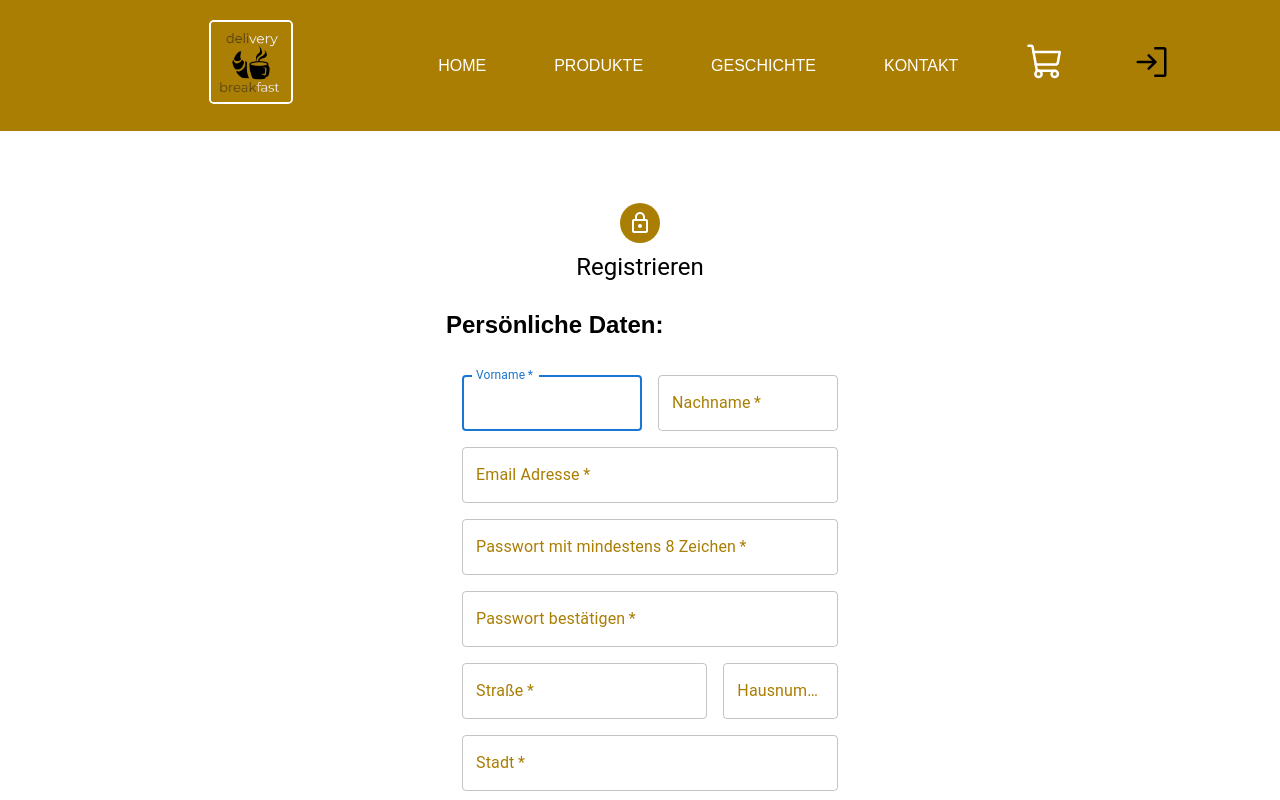
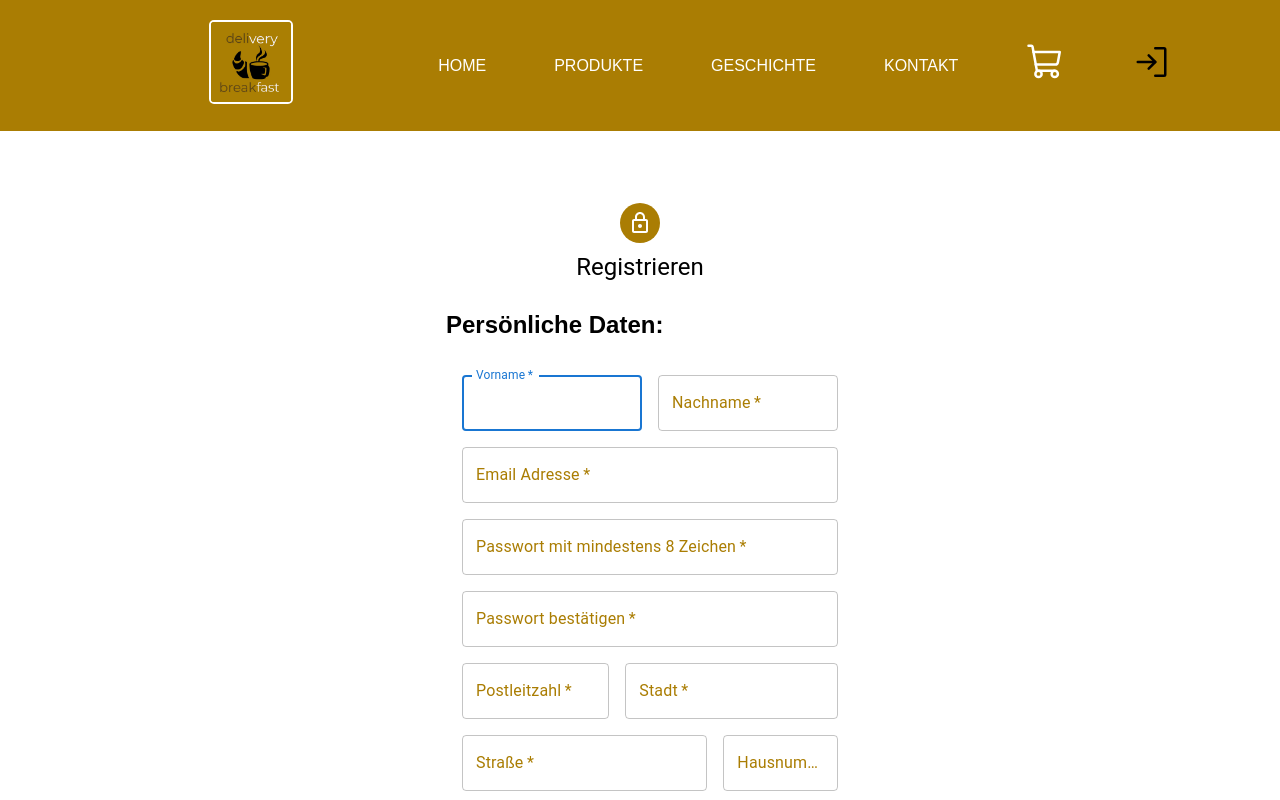
Before and after one commit to 2204Simon/Website-dynamisch, a React (Create React App) app in the folder my-app/: page /SignUp in a window 1280 px wide. Shown: the top 800 px of the page. Built offline with nearby package versions, Linux system fonts and the light colour scheme.

Commit message:
PLZ und Reihenfolge

```diff
--- a/my-app/src/pages/logIn/SignUp.tsx
+++ b/my-app/src/pages/logIn/SignUp.tsx
@@ -59,6 +59,7 @@ export default function SignUp() {
       return;
     }
     const adressData = {
+      plz: data.get("plz") as string,
       street: data.get("street") as string,
       city: data.get("city") as string,
       housenumber: data.get("hausnummer") as string,
@@ -208,6 +209,43 @@ export default function SignUp() {
                   }}
                 />
               </Grid>
+              <Grid item xs={12} sm={5}>
+                <TextField
+                  fullWidth
+                  required
+                  id="plz"
+                  label="Postleitzahl"
+                  name="plz"
+                  inputProps={{
+                    maxLength: 50,
+                  }}
+                  InputLabelProps={{
+                    sx: {
+                      backgroundColor: "white",
+                      color: colors.companycolor,
+                    },
+                  }}
+                />
+              </Grid>
+              <Grid item xs={12} sm={7}>
+                <TextField
+                  fullWidth
+                  required
+                  id="city"
+                  label="Stadt"
+                  name="city"
+                  inputProps={{
+                    maxLength: 50,
+                  }}
+                  InputLabelProps={{
+                    sx: {
+                      backgroundColor: "white",
+                      color: colors.companycolor,
+                    },
+                  }}
+                />
+              </Grid>
+
               <Grid item xs={12} sm={8}>
                 <TextField
                   fullWidth
@@ -244,24 +282,7 @@ export default function SignUp() {
                   }}
                 />
               </Grid>
-              <Grid item xs={12}>
-                <TextField
-                  fullWidth
-                  required
-                  id="city"
-                  label="Stadt"
-                  name="city"
-                  inputProps={{
-                    maxLength: 50,
-                  }}
-                  InputLabelProps={{
-                    sx: {
-                      backgroundColor: "white",
-                      color: colors.companycolor,
-                    },
-                  }}
-                />
-              </Grid>
+
               <Title>Zahlungsmöglichkeiten:</Title>
 
               <FormControl component="fieldset">
--- a/my-app/src/pages/loggedIn/AdressData.tsx
+++ b/my-app/src/pages/loggedIn/AdressData.tsx
@@ -42,6 +42,7 @@ export default function AdressInformation(): JSX.Element {
     event.preventDefault();
     const data = new FormData(event.currentTarget);
     const preparedData: AdressData = {
+      plz: data.get("plz") as string,
       street: data.get("street") as string,
       city: data.get("city") as string,
       housenumber: data.get("hausnummer") as string,
@@ -63,6 +64,34 @@ export default function AdressInformation(): JSX.Element {
               <TextField
                 fullWidth
                 required
+                id="plz"
+                label="Postleitzahl"
+                name="plz"
+                defaultValue={editedData?.plz}
+                InputLabelProps={{
+                  sx: {
+                    backgroundColor: "white",
+                    color: colors.companycolor,
+                  },
+                }}
+              />
+              <TextField
+                fullWidth
+                required
+                id="city"
+                label="Stadt"
+                name="city"
+                defaultValue={editedData?.city}
+                InputLabelProps={{
+                  sx: {
+                    backgroundColor: "white",
+                    color: colors.companycolor,
+                  },
+                }}
+              />
+              <TextField
+                fullWidth
+                required
                 id="street"
                 label="Straße"
                 name="street"
@@ -81,20 +110,6 @@ export default function AdressInformation(): JSX.Element {
                 label="Hausnummer"
                 name="hausnummer"
                 defaultValue={editedData?.housenumber}
-                InputLabelProps={{
-                  sx: {
-                    backgroundColor: "white",
-                    color: colors.companycolor,
-                  },
-                }}
-              />
-              <TextField
-                fullWidth
-                required
-                id="city"
-                label="Stadt"
-                name="city"
-                defaultValue={editedData?.city}
                 InputLabelProps={{
                   sx: {
                     backgroundColor: "white",
@@ -166,12 +181,16 @@ export default function AdressInformation(): JSX.Element {
           <div>
             <Title>Persönliche Daten:</Title>
             <Paragraph>
-              <strong>Straße: </strong>
-              {adressInformation?.street}
+              <strong>Postleitzahl: </strong>
+              {adressInformation?.plz}
             </Paragraph>
             <Paragraph>
               <strong>Stadt: </strong>
               {adressInformation?.city}
+            </Paragraph>
+            <Paragraph>
+              <strong>Straße: </strong>
+              {adressInformation?.street}
             </Paragraph>
             <Paragraph>
               <strong>Hausnummer: </strong>
--- a/my-app/src/redux/adressDataReducer.ts
+++ b/my-app/src/redux/adressDataReducer.ts
@@ -3,6 +3,7 @@ import { ActionTypesAdressData, AdressData, AdressDataState } from "./types";
 const adressDataReducer = (
   state: AdressDataState | undefined = {
     AdressData: {
+      plz: "",
       housenumber: "",
       city: "",
       payment: "",
--- a/my-app/src/redux/types.ts
+++ b/my-app/src/redux/types.ts
@@ -19,6 +19,7 @@ export interface AdressDataState {
 }
 
 export interface AdressData {
+  plz: string;
   street: string;
   housenumber: string;
   city: string;
```
